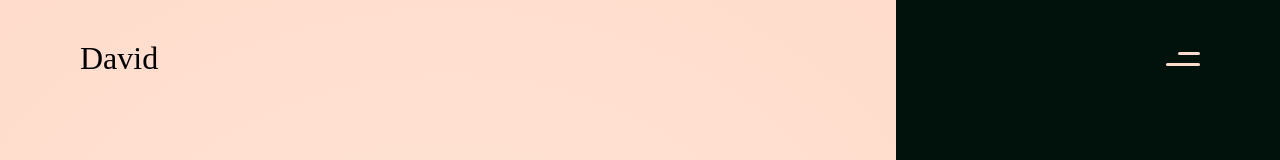
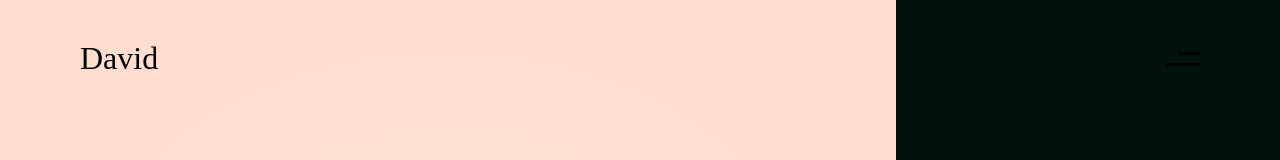
Before and after one commit to DuaneDave/Portfolio-V_1, a React (Create React App) app: page / in a window 1280 px wide. Shown: the top 160 px of the page. Built offline with nearby package versions, Linux system fonts and the light colour scheme; a web font is replaced by a local one.

Commit message:
Change harmburger color on scroll

```diff
--- a/src/components/navigation/components/Harmburger.jsx
+++ b/src/components/navigation/components/Harmburger.jsx
@@ -1,8 +1,20 @@
-import { motion } from 'framer-motion';
+import { motion, useScroll } from 'framer-motion';
+import { useEffect, useState } from 'react';
 
 import styles from './Components.module.css';
 
 function Harmburger({ onClick, isOpen }) {
+  const [isScrolling, setIsScrolling] = useState(0);
+  const { scrollYProgress } = useScroll();
+
+  useEffect(() => {
+    scrollYProgress.onChange((latest) => {
+      setIsScrolling(latest);
+    });
+  }, [scrollYProgress]);
+
+  const classes = isScrolling > 0.15 ? styles.darkLine : styles.line;
+
   const variants = {
     open: {
       transition: {
@@ -19,8 +31,6 @@ function Harmburger({ onClick, isOpen }) {
     },
   };
 
-  console.log(window.scrollY);
-
   return (
     <motion.div
       aria-controls="menu"
@@ -29,8 +39,8 @@ function Harmburger({ onClick, isOpen }) {
       variants={variants}
       animate={isOpen ? 'open' : 'closed'}
     >
-      <span className={styles.line}></span>
-      <span className={styles.line}></span>
+      <span className={classes}></span>
+      <span className={classes}></span>
     </motion.div>
   );
 }
```
